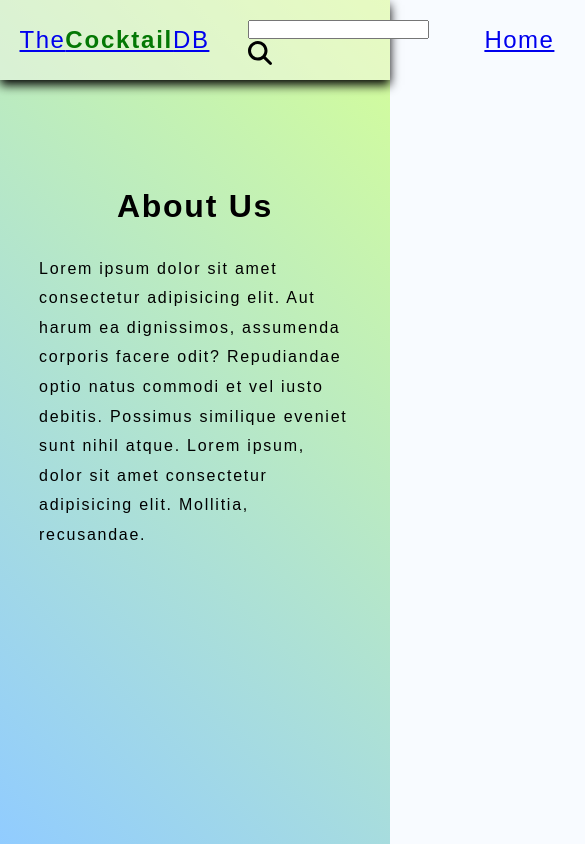
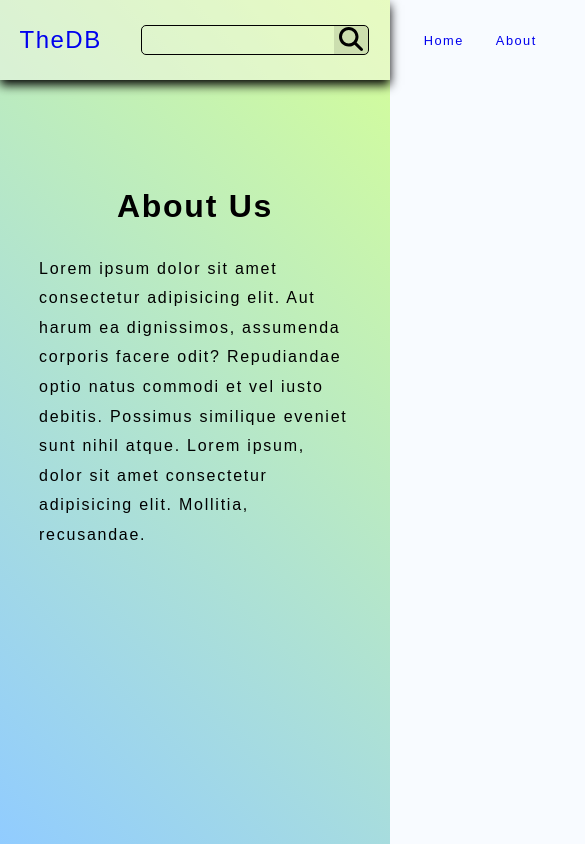
Before and after one commit to njsaugat/reactProjects, a React (Create React App) app in the folder cocktail/: page /about-us in a window 390 px wide. Shown: the top 844 px of the page, 585 px wide, since content can reach past the window. Built offline with nearby package versions, Linux system fonts and the light colour scheme; a web font is replaced by a local one.

Commit message:
style file added

```diff
--- a/cocktail/src/style.css
+++ b/cocktail/src/style.css
@@ -18,7 +18,8 @@ body,
 .cocktail-rows,
 .row,
 .back-home,
-.ingredients {
+.ingredients,
+.search {
   display: flex;
   align-items: center;
   justify-content: center;
@@ -35,6 +36,9 @@ body {
     rgb(214, 255, 152)
   );
   background-attachment: fixed;
+}
+body a {
+  text-decoration: none;
 }
 
 .container {
@@ -62,6 +66,34 @@ body {
   background-color: rgba(251, 246, 240, 0.464);
   box-shadow: 0px 5px 10px black;
   justify-content: space-between;
+}
+.search {
+  border: 1px solid black;
+  border-radius: 5px;
+  /* justify-self: flex-start; */
+}
+.search input {
+  width: 20rem;
+  padding: 5px 0px;
+  background-color: transparent;
+  padding-left: 5px;
+  font-size: 1rem;
+  border: none;
+  transition: 0.4s ease;
+}
+.search input:focus {
+  outline: none;
+  background-color: rgba(172, 255, 47, 0.205);
+  transform: scale(1.01);
+}
+.search:focus {
+  box-shadow: 0px 2px 5px rgba(0, 0, 0, 0.393);
+}
+.search span {
+  background-color: rgba(0, 0, 0, 0.106);
+  font-size: 1.5rem;
+  padding: 0px 5px;
+  height: 100%;
 }
 .navbar div {
   margin: 0px 5vw;
@@ -115,6 +147,12 @@ body {
 @media (max-width: 800px) {
   .cocktail {
     width: 80vw;
+  }
+  .navbar input {
+    width: 12rem;
+  }
+  .navbar .logo {
+    display: none;
   }
 }
 
@@ -190,6 +228,9 @@ button:hover {
 }
 
 @media (max-width: 800px) {
+  .navbar {
+    width: 100%;
+  }
   .cocktail-enitre {
     width: 85vw;
   }
@@ -203,6 +244,10 @@ button:hover {
   .instructions,
   .ingredients-heading {
     align-items: flex-start;
+  }
+  .navbar .right {
+    font-size: 0.8rem;
+    /* padding-right: 5rem; */
   }
 }
 
@@ -243,3 +288,19 @@ button:hover {
 .ingredients span {
   margin-right: 1.5rem;
 }
+.loading {
+  font-size: 10rem;
+  margin-top: 5rem;
+  animation: spin 2s linear infinite;
+}
+@keyframes spin {
+  0% {
+    transform: rotate(0deg);
+  }
+  50% {
+    transform: rotate(180deg);
+  }
+  100% {
+    transform: rotate(360deg);
+  }
+}
```
